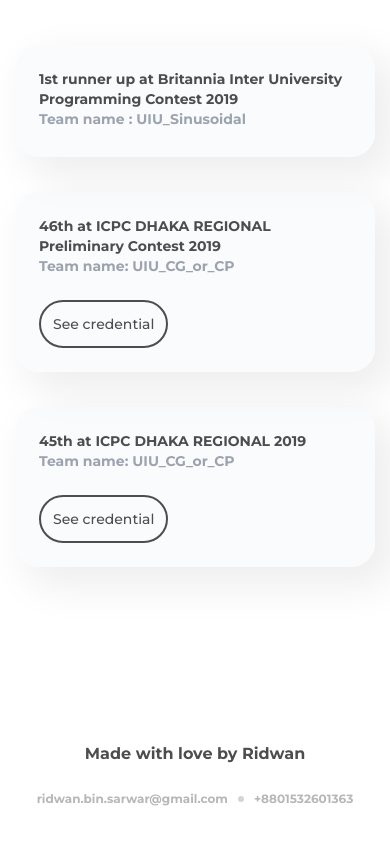
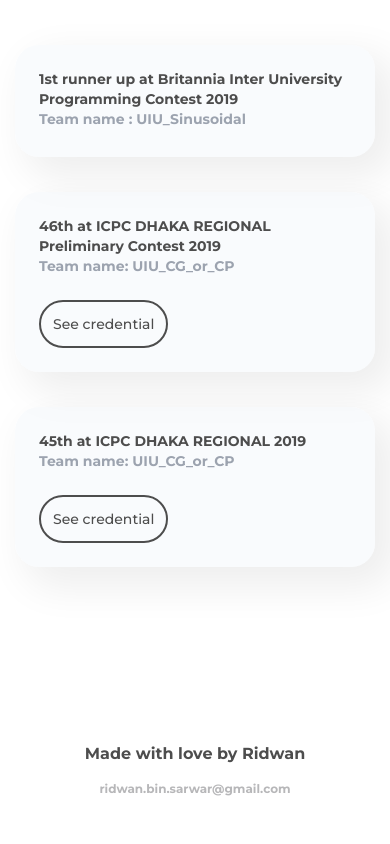
Before and after one commit to ridwanbinsarwar/ridwan.protfolio, a Next.js app: page / in a window 390 px wide. Shown: the part 4820-5664 px from the top of the page. Built offline with nearby package versions, Linux system fonts and the light colour scheme.

Commit message:
removed phone number

```diff
--- a/components/Common/Footer.tsx
+++ b/components/Common/Footer.tsx
@@ -9,10 +9,6 @@
                 <Link href={'mailto:ridwan.bin.sarwar@gmail.com'}>
                     <div className="text-xs tab:text-base">ridwan.bin.sarwar@gmail.com</div>
                 </Link>
-                <div className="bg-gray-300 w-1.5 h-1.5 rounded-full mx-[10px] tab:mx-[15px] my-[15px] tab:my-[0px]"></div>
-                <Link href={'tel:+8801532601363'}>
-                    <div className="text-xs tab:text-base">+8801532601363</div>
-                </Link>
             </div>
         </div>
     );
```
